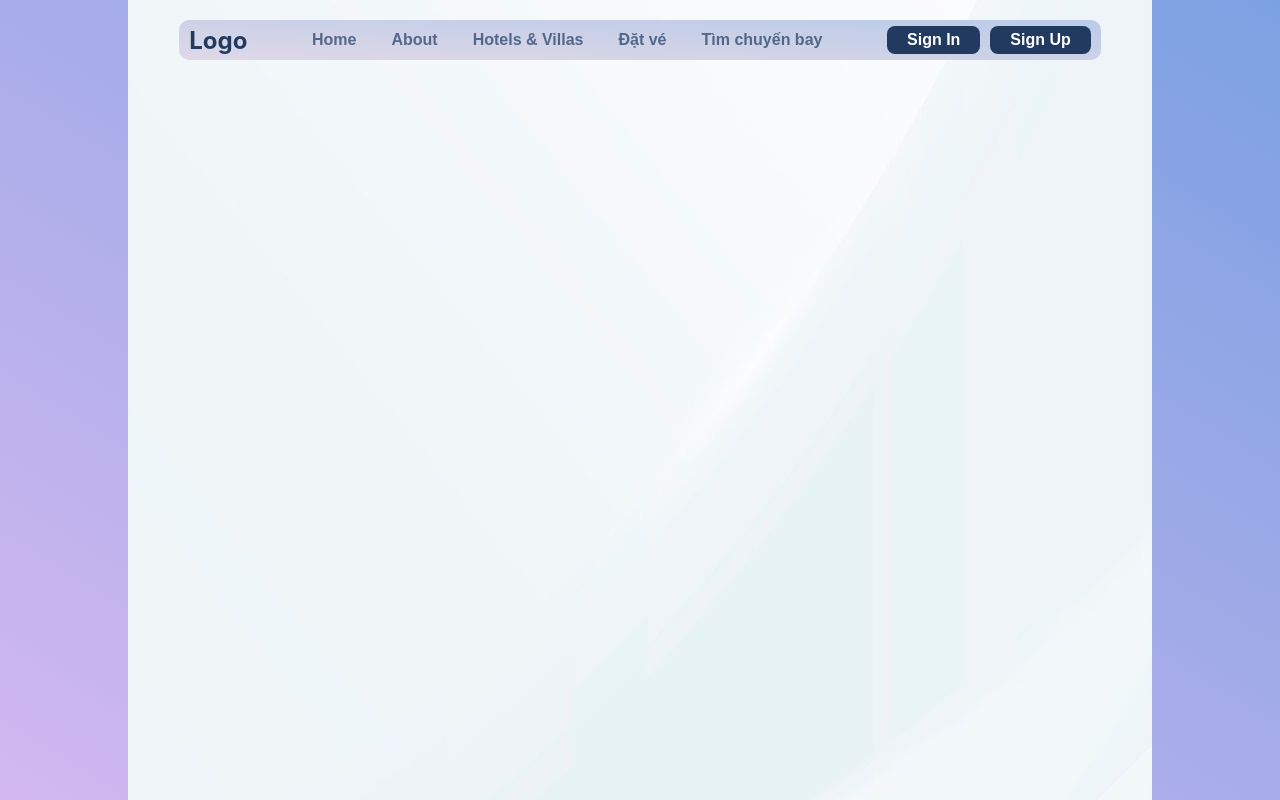
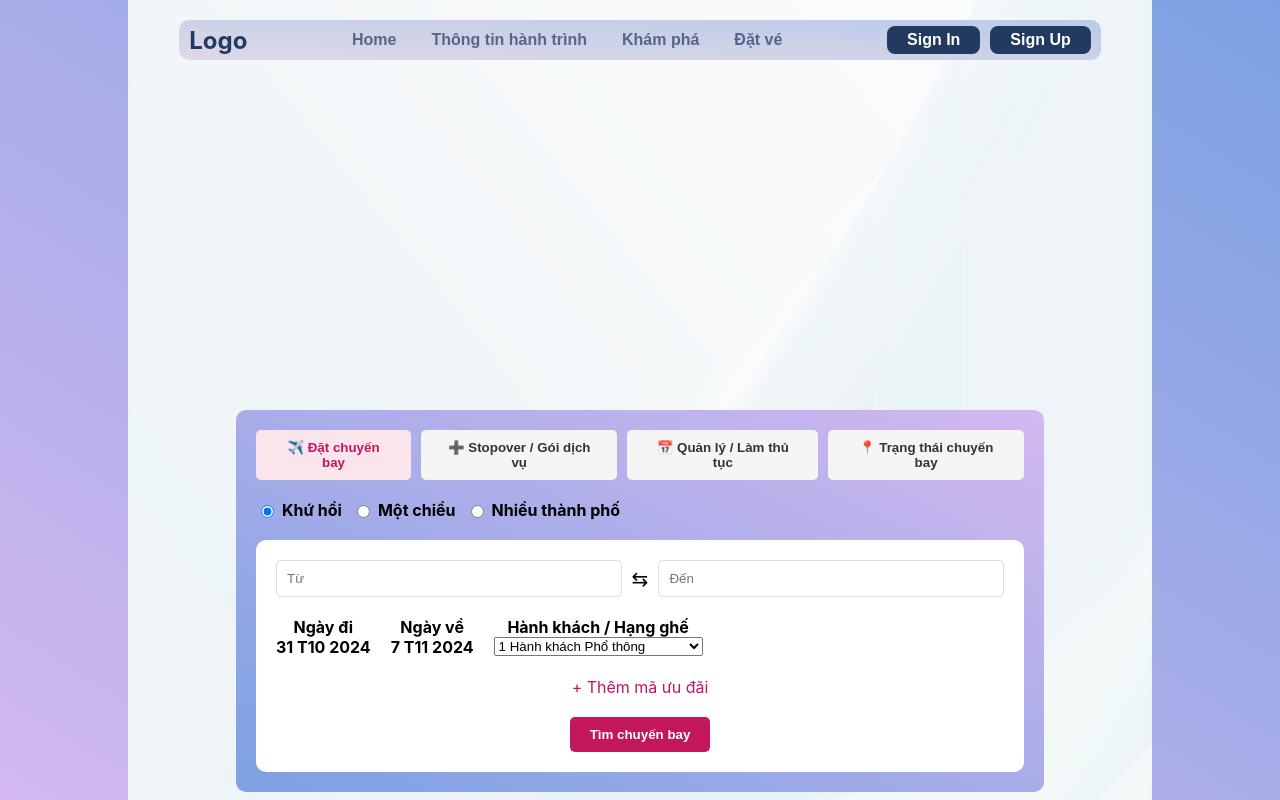
Before and after one commit to ntdungg15/QAirline, a React (Create React App) app in the folder frontend/: page / in a window 1280 px wide. Built offline with nearby package versions, Linux system fonts and the light colour scheme.

Commit message:
add event signin, where to book ticket

```diff
--- a/frontend/src/pages/css/Landingpage.css
+++ b/frontend/src/pages/css/Landingpage.css
@@ -9,17 +9,17 @@ body {
     /* flex-direction: column; */
     align-items: center;
     min-height: 100vh;
-    overflow: auto;
+    overflow-y: auto;
     background: linear-gradient(to top right, #d3b8f0, #7ca1e2);
 }
 
 .landingpage-landingpage {
 
     width: 80%;
-    height: 100vh;
+    min-height: 100vh;
     display: flex;
-    /* align-items: center; */
-    justify-content: center;
+    align-items: center;
+    flex-direction: column;
     background-image: url('../img/landingpage.jpg');
 }
 
@@ -84,7 +84,8 @@ body {
     /* scale: 1.3; */
 }
 
-.signup-link, .signin-link {
+.signup-link,
+.signin-link {
     font-size: 16px;
     font-family: Poppins, sans-serif;
     color: #fff;
@@ -95,6 +96,7 @@ body {
     font-weight: 600;
 }
 
-.signup-link:hover , .signin-link:hover {
+.signup-link:hover,
+.signin-link:hover {
     background-color: #2d4c78;
 }
--- a/frontend/src/pages/js/Landingpage.js
+++ b/frontend/src/pages/js/Landingpage.js
@@ -1,26 +1,81 @@
 import React from 'react';
 import { Helmet } from 'react-helmet';
+
 import '../css/Landingpage.css';
+import '../../services/css/book_ticket.css';
+const Landingpage = () => {
 
-const Landingpage = () => {
+    const handleSignInClick = () => {
+        window.location.href = '/login'; // Chuyển hướng đến trang Sign In
+
+    };
+
+    const handleflightClick = () => {
+        // window.location.href = '/login';
+
+    };
     return (
         <div className="landingpage-container">
             <Helmet>
-                <title>exported project</title>
+                <title>QAirline</title>
+                <meta name="viewport" content="width=device-width, initial-scale=1.0" />
+
             </Helmet>
             <div className="landingpage-landingpage">
                 <div className="navbar">
                     <div className="logo">Logo</div>
                     <div className="nav-items">
                         <a href="#home" className="nav-link active">Home</a>
-                        <a href="#about" className="nav-link">About</a>
-                        <a href="#hotels" className="nav-link">Hotels & Villas</a>
-                        <a href="#flights" className="nav-link">Đặt vé</a>
-                        <a href="#blog" className="nav-link">Tìm chuyến bay</a>
+                        <a href="#about" className="nav-link">Thông tin hành trình</a>
+                        <a href="#hotels" className="nav-link">Khám phá</a>
+                        <a href="#flights" onClick={handleflightClick} className="nav-link">Đặt vé</a>
+                        {/* <a href="#blog" className="nav-link">Tìm chuyến bay</a> */}
                     </div>
                     <div className="auth-buttons">
-                        <a href="#signin" className="signin-link">Sign In</a>
+                        <a href="#signin" onClick={handleSignInClick} className="signin-link">Sign In</a>
                         <a href="#signup" className="signup-link">Sign Up</a>
+                    </div>
+                </div>
+                <div class="flight-booking-container">
+                    <div class="tabs">
+                        <button class="tab active">✈️ Đặt chuyến bay</button>
+                        <button class="tab">➕ Stopover / Gói dịch vụ</button>
+                        <button class="tab">📅 Quản lý / Làm thủ tục</button>
+                        <button class="tab">📍 Trạng thái chuyến bay</button>
+                    </div>
+                    <div class="booking-options">
+                        <label><input type="radio" name="flightType" checked /> Khứ hồi</label>
+                        <label><input type="radio" name="flightType" /> Một chiều</label>
+                        <label><input type="radio" name="flightType" /> Nhiều thành phố</label>
+                    </div>
+                    <div class="booking-form">
+                        <div class="location-fields">
+                            <input type="text" placeholder="Từ" />
+                            <span class="swap-icon">⇆</span>
+                            <input type="text" placeholder="Đến" />
+                        </div>
+                        <div class="date-fields">
+                            <div class="date-field">
+                                <label>Ngày đi</label>
+                                <span>31 T10 2024</span>
+                            </div>
+                            <div class="date-field">
+                                <label>Ngày về</label>
+                                <span>7 T11 2024</span>
+                            </div>
+                            <div class="passenger-class-field">
+                                <label>Hành khách / Hạng ghế</label>
+                                <select>
+                                    <option>1 Hành khách Phổ thông</option>
+                                    <option>2 Hành khách Phổ thông</option>
+                                    <option>1 Hành khách Hạng thương gia</option>
+                                </select>
+                            </div>
+                        </div>
+                        <div class="discount-code">
+                            <a href="dhbhvbhv">+ Thêm mã ưu đãi</a>
+                        </div>
+                        <button class="search-button">Tìm chuyến bay</button>
                     </div>
                 </div>
             </div>
--- /dev/null
+++ b/frontend/src/services/css/book_ticket.css
@@ -0,0 +1,98 @@
+.flight-booking-container {
+    background: linear-gradient(to top right , #7ca1e2, #d3b8f0);
+    padding: 20px;
+    border-radius: 10px;
+    width: 60vw;
+    /* margin: 20px auto; */
+    margin-top: 350px;
+}
+
+.tabs {
+    display: flex;
+    gap: 10px;
+    margin-bottom: 20px;
+}
+
+.tab {
+    background: #f5f5f5;
+    padding: 10px 20px;
+    border: none;
+    border-radius: 5px;
+    cursor: pointer;
+    color: #333;
+    font-weight: bold;
+}
+
+.tab.active {
+    background-color: #fce4ec;
+    color: #c2185b;
+}
+
+.booking-options {
+    display: flex;
+    gap: 10px;
+    margin-bottom: 20px;
+}
+
+.booking-options label {
+    display: flex;
+    align-items: center;
+    gap: 5px;
+    font-weight: bold;
+}
+
+.booking-form {
+    background-color: white;
+    padding: 20px;
+    border-radius: 10px;
+}
+
+.location-fields {
+    display: flex;
+    align-items: center;
+    gap: 10px;
+    margin-bottom: 20px;
+}
+
+.location-fields input {
+    padding: 10px;
+    width: calc(50% - 20px);
+    border: 1px solid #ddd;
+    border-radius: 5px;
+}
+
+.swap-icon {
+    font-size: 20px;
+}
+
+.date-fields {
+    display: flex;
+    gap: 20px;
+    margin-bottom: 20px;
+}
+
+.date-field,
+.passenger-class-field {
+    display: flex;
+    flex-direction: column;
+    font-weight: bold;
+}
+
+.discount-code {
+    margin-bottom: 20px;
+}
+
+.discount-code a {
+    color: #c2185b;
+    text-decoration: none;
+}
+
+.search-button {
+    background-color: #c2185b;
+    color: white;
+    padding: 10px 20px;
+    border: none;
+    border-radius: 5px;
+    font-weight: bold;
+    cursor: pointer;
+}
```
Also changed, not shown: frontend/src/services/js/book_ticket.js (added).
